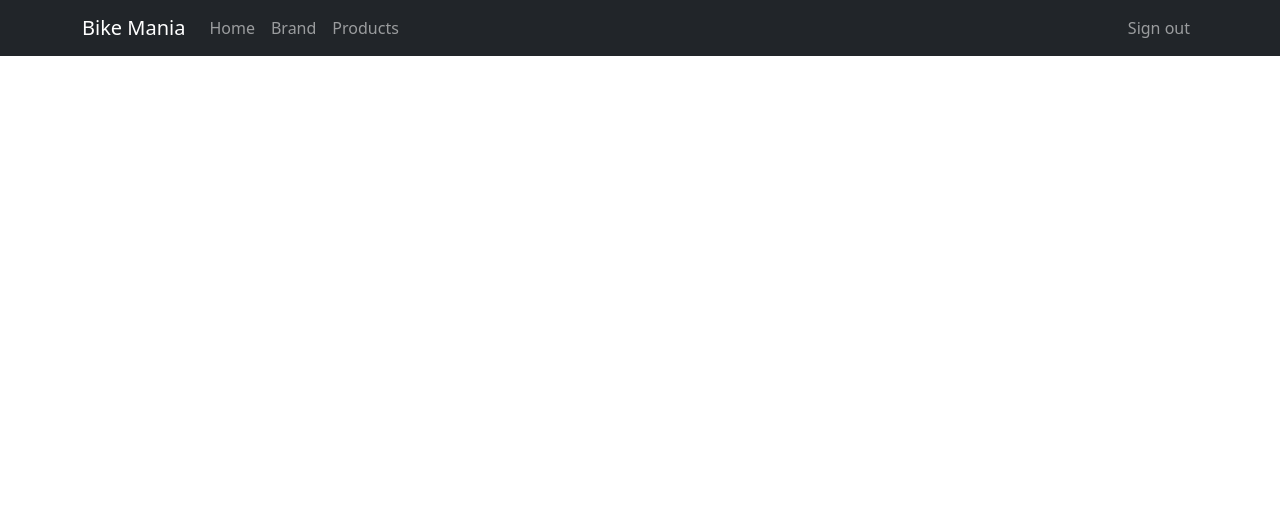
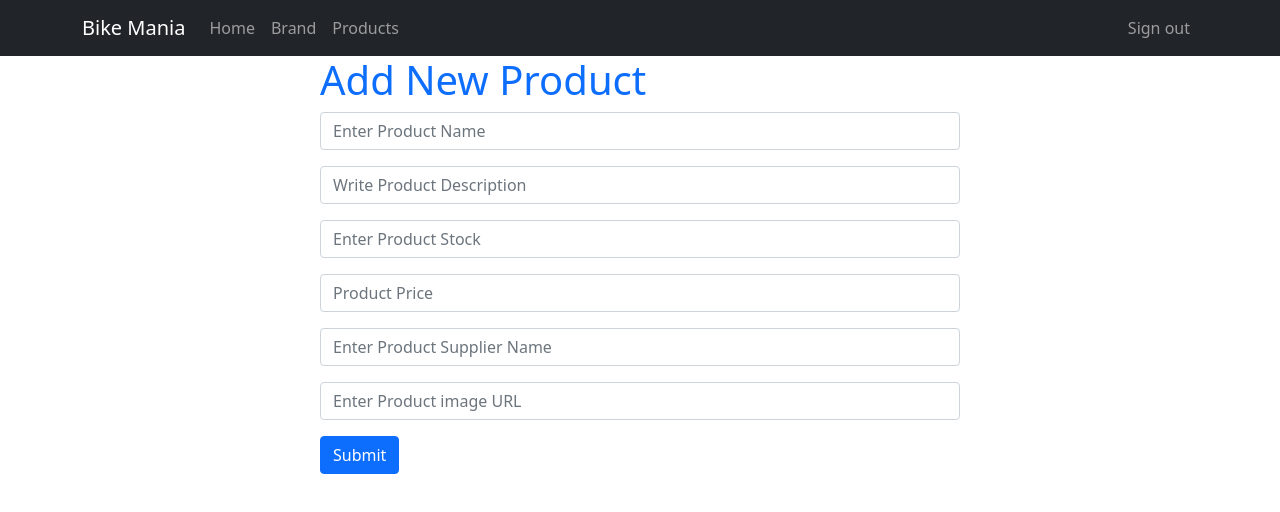
Before and after one commit to Shafak93/bike-mania, a React (Create React App) app: page /add in a window 1280 px wide. Shown: the top 512 px of the page. Built offline with nearby package versions, Linux system fonts and the light colour scheme; no server answers; sample sign-in values are in the browser's storage.

Commit message:
AddProduct compo create and design added

```diff
--- a/public/index.html
+++ b/public/index.html
@@ -24,7 +24,7 @@
       work correctly both with client-side routing and a non-root public URL.
       Learn how to configure a non-root public URL by running `npm run build`.
     -->
-    <title>React App</title>
+    <title>Bike Mania</title>
   </head>
   <body>
     <noscript>You need to enable JavaScript to run this app.</noscript>
--- a/src/App.js
+++ b/src/App.js
@@ -9,6 +9,8 @@ import Login from './Components/Authentication/Login/Login';
 import Signup from './Components/Authentication/Signup/Signup';
 import ManageProducts from './Components/ManageProducts/ManageProducts';
 import ManageProduct from './Components/ManageProduct/ManageProduct';
+import RequireAuth from './Components/Authentication/RequireAuth/RequireAuth';
+import AddProduct from './Components/AddProduct/AddProduct';
 
 function App() {
   return (
@@ -18,10 +20,23 @@ function App() {
         <Route path='/' element={<Home></Home>}></Route>
         <Route path='/banner' element={<Banner></Banner>}></Route>
         <Route path='/products' element={<Products></Products>}></Route>
-        <Route path='/product/:productId' element={<UpdateProduct></UpdateProduct>}></Route>
+        <Route path='/product/:productId' element={
+          <RequireAuth>
+              <UpdateProduct></UpdateProduct>
+          </RequireAuth>
+        }></Route>
         <Route path='/login' element={<Login></Login>}></Route>
         <Route path='/signup' element={<Signup></Signup>}></Route>
-        <Route path='/manageproducts' element={<ManageProducts></ManageProducts>}></Route>
+        <Route path='/manageproducts' element={
+          <RequireAuth>
+              <ManageProducts></ManageProducts>
+          </RequireAuth>
+        }></Route>
+        <Route path='/add' element={
+          <RequireAuth>
+              <AddProduct></AddProduct>
+          </RequireAuth>
+        }></Route>
       </Routes>
     </div>
   );
--- /dev/null
+++ b/src/Components/AddProduct/AddProduct.js
@@ -0,0 +1,36 @@
+import React from 'react';
+import { Button, Form } from 'react-bootstrap';
+
+const AddProduct = () => {
+    // name, img, description, stock, price,SupplierName
+    return (
+        <div className='w-50 mx-auto'>
+            <h1 className='text-primary'>Add New Product</h1>
+            <Form >
+                <Form.Group className="mb-3" controlId="formBasicName">
+                    <Form.Control type="text" placeholder="Enter Product Name" />
+                </Form.Group>
+                <Form.Group className="mb-3" controlId="formBasicDescription">
+                    <Form.Control type="text" placeholder="Write Product Description" />
+                </Form.Group>
+                <Form.Group className="mb-3" controlId="formBasicStock">
+                    <Form.Control type="number" placeholder="Enter Product Stock" />
+                </Form.Group>
+                <Form.Group className="mb-3" controlId="formBasicPrice">
+                    <Form.Control type="number" placeholder="Product Price" />
+                </Form.Group>
+                <Form.Group className="mb-3" controlId="formBasicSupplier">
+                    <Form.Control type="text" placeholder="Enter Product Supplier Name" />
+                </Form.Group>
+                <Form.Group className="mb-3" controlId="formBasicImage">
+                    <Form.Control type="text" placeholder="Enter Product image URL" />
+                </Form.Group>
+                <Button variant="primary" type="submit">
+                    Submit
+                </Button>
+        </Form>
+        </div>
+    );
+};
+
+export default AddProduct;
--- a/src/Components/ManageProducts/ManageProducts.js
+++ b/src/Components/ManageProducts/ManageProducts.js
@@ -1,5 +1,6 @@
 import React, { useEffect, useState } from 'react';
 import { Table } from 'react-bootstrap';
+import { Link } from 'react-router-dom';
 import ManageProduct from '../ManageProduct/ManageProduct';
 
 const ManageProducts = () => {
@@ -39,7 +40,9 @@ const ManageProducts = () => {
 
 
             </Table> */}
-            <div className='  mx-auto mt-4'>
+            <Link className='btn btn-secondary' to='/add'>Add New Product</Link>
+
+            <div className='mx-auto mt-4'>
             {
                 products.map(product => <ManageProduct key={product._id} product={product}></ManageProduct>)
             }
--- a/src/Components/Product/Product.js
+++ b/src/Components/Product/Product.js
@@ -3,7 +3,6 @@ import { Link, useNavigate } from 'react-router-dom';
 
 const Product = (props) => {
     const {_id, name, img, description, stock, price,SupplierName} = props.product
-    // console.log(stock, SupplierName);
     const navigate = useNavigate();
     const navigateToUpdateProduct = _id =>{
         navigate(`/product/${_id}`)
```
